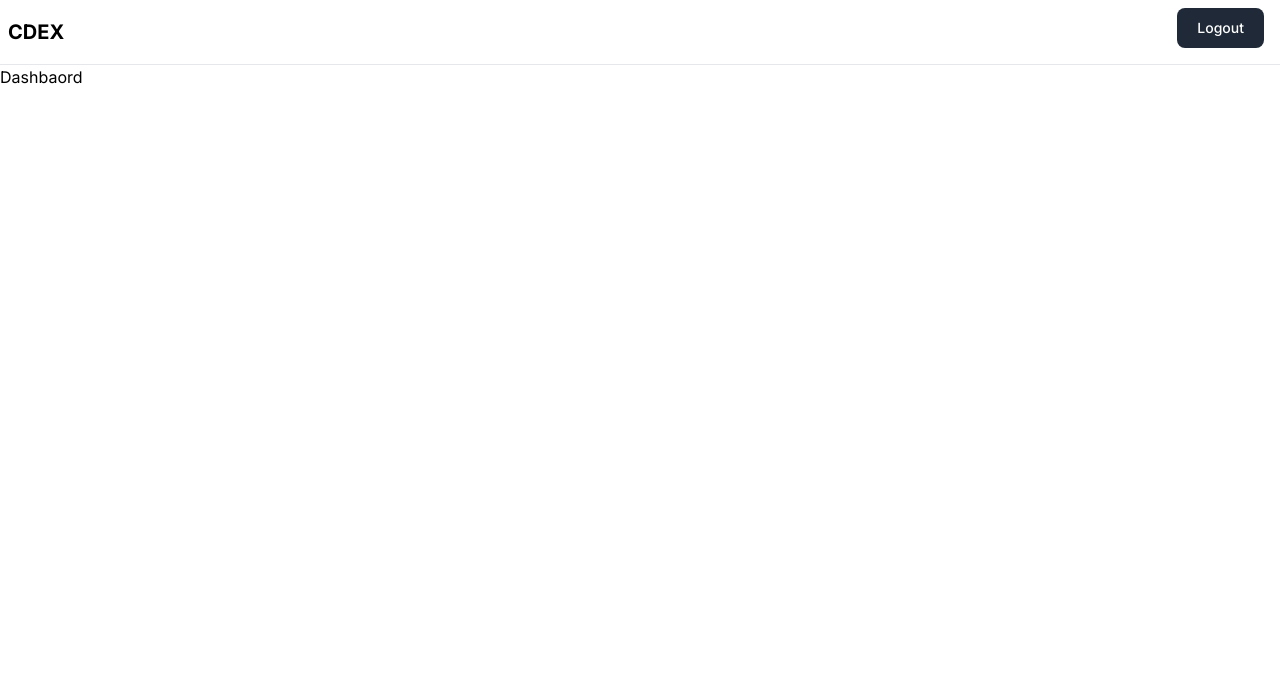
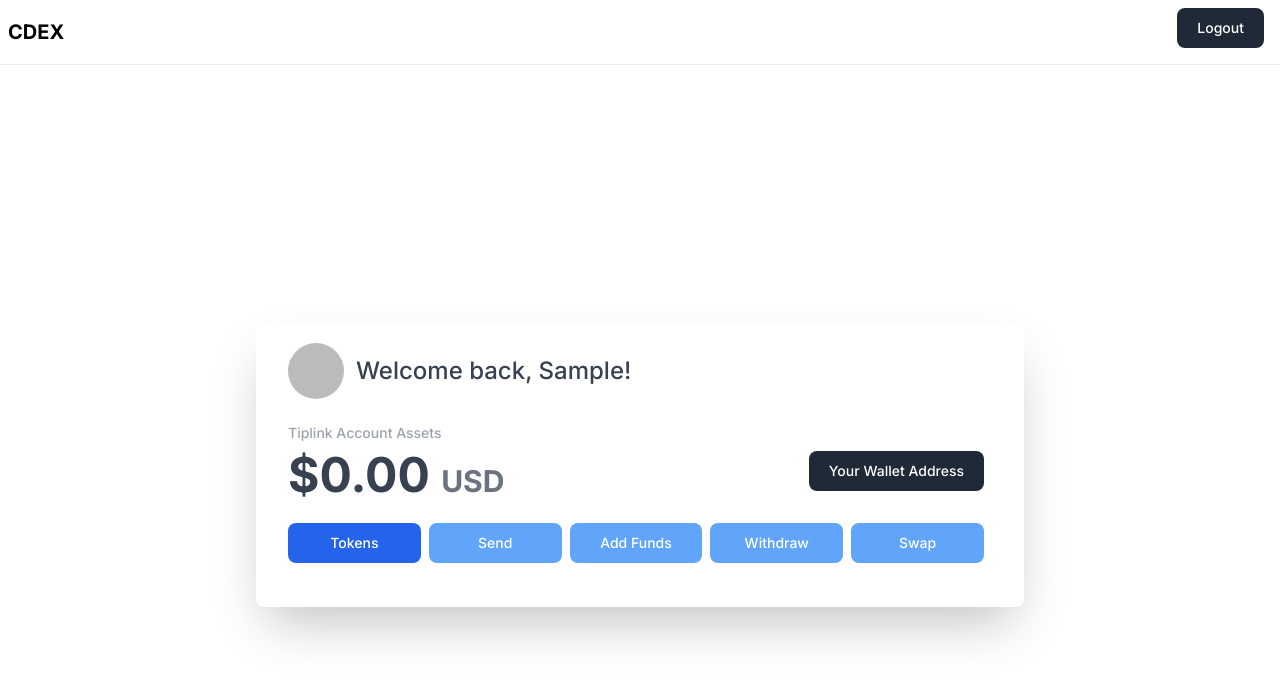
Before and after one commit to Parikshit2001/cdex, a Next.js app: page /dashboard in a window 1280 px wide. Shown: the top 680 px of the page. Built offline with nearby package versions, Linux system fonts and the light colour scheme; no server answers; sample sign-in values are in the browser's storage.

Commit message:
Improved Dashboard Page UI

```diff
--- a/app/components/Button.tsx
+++ b/app/components/Button.tsx
@@ -51,8 +51,8 @@ export const TabButton = ({
   return (
     <button
       type="button"
-      className={`w-full text-white hover:bg-blue-800 focus:ring-4 focus:ring-blue-300 font-medium rounded-lg text-sm px-5 py-2.5 me-2 mb-2 ${
-        active ? "bg-blue-500" : "bg-blue-300"
+      className={`w-full text-white font-medium rounded-lg text-sm px-5 py-2.5 me-2 mb-2 ${
+        active ? "bg-blue-600 hover:bg-blue-700" : "bg-blue-400 hover:bg-blue-500"
       }`}
       onClick={onClick}
     >
--- a/app/components/Hero.tsx
+++ b/app/components/Hero.tsx
@@ -1,3 +1,4 @@
+"use client"
 import { signIn, useSession } from "next-auth/react";
 import { SecondaryButton } from "./Button";
 import { useRouter } from "next/navigation";
--- /dev/null
+++ b/app/components/Loading.tsx
@@ -0,0 +1,27 @@
+export const Loading = ({ className = "" }: { className?: string }) => {
+  return (
+    <div className={`w-full h-full ${className}`}>
+      <div className="h-screen flex items-center justify-center">
+        <div role="status">
+          <svg
+            aria-hidden="true"
+            className="w-8 h-8 text-gray-200 animate-spin dark:text-gray-600 fill-blue-600"
+            viewBox="0 0 100 101"
+            fill="none"
+            xmlns="http://www.w3.org/2000/svg"
+          >
+            <path
+              d="M100 50.5908C100 78.2051 77.6142 100.591 50 100.591C22.3858 100.591 0 78.2051 0 50.5908C0 22.9766 22.3858 0.59082 50 0.59082C77.6142 0.59082 100 22.9766 100 50.5908ZM9.08144 50.5908C9.08144 73.1895 27.4013 91.5094 50 91.5094C72.5987 91.5094 90.9186 73.1895 90.9186 50.5908C90.9186 27.9921 72.5987 9.67226 50 9.67226C27.4013 9.67226 9.08144 27.9921 9.08144 50.5908Z"
+              fill="currentColor"
+            />
+            <path
+              d="M93.9676 39.0409C96.393 38.4038 97.8624 35.9116 97.0079 33.5539C95.2932 28.8227 92.871 24.3692 89.8167 20.348C85.8452 15.1192 80.8826 10.7238 75.2124 7.41289C69.5422 4.10194 63.2754 1.94025 56.7698 1.05124C51.7666 0.367541 46.6976 0.446843 41.7345 1.27873C39.2613 1.69328 37.813 4.19778 38.4501 6.62326C39.0873 9.04874 41.5694 10.4717 44.0505 10.1071C47.8511 9.54855 51.7191 9.52689 55.5402 10.0491C60.8642 10.7766 65.9928 12.5457 70.6331 15.2552C75.2735 17.9648 79.3347 21.5619 82.5849 25.841C84.9175 28.9121 86.7997 32.2913 88.1811 35.8758C89.083 38.2158 91.5421 39.6781 93.9676 39.0409Z"
+              fill="currentFill"
+            />
+          </svg>
+          <span className="sr-only">Loading...</span>
+        </div>
+      </div>
+    </div>
+  );
+};
--- /dev/null
+++ b/app/components/ProfileCard.tsx
@@ -0,0 +1,113 @@
+"use client";
+
+import { useSession } from "next-auth/react";
+import { useRouter } from "next/navigation";
+import { useEffect, useState } from "react";
+import { Loading } from "./Loading";
+import { PrimaryButton, TabButton } from "./Button";
+
+type Tab = "tokens" | "send" | "add_funds" | "swap" | "withdraw";
+const tabs: { id: Tab; name: string }[] = [
+  { id: "tokens", name: "Tokens" },
+  { id: "send", name: "Send" },
+  { id: "add_funds", name: "Add Funds" },
+  { id: "withdraw", name: "Withdraw" },
+  { id: "swap", name: "Swap" },
+];
+
+export const ProfileCard = ({ publicKey }: { publicKey: string }) => {
+  const sesssion = useSession();
+  const router = useRouter();
+  const [selectedTab, setSelectedTab] = useState<Tab>("tokens");
+  console.log({ publicKey });
+
+  if (sesssion.status === "loading") {
+    return (
+      <div>
+        <Loading />
+      </div>
+    );
+  }
+
+  if (!sesssion.data?.user) {
+    router.push("/");
+    return null;
+  }
+
+  return (
+    <div className="w-full h-screen flex flex-col items-center justify-center">
+      <div className="bg-white shadow-2xl py-5 px-8 rounded-lg w-full max-w-3xl">
+        <Greeting
+          image={sesssion.data.user.image ?? ""}
+          name={sesssion.data.user.name ?? ""}
+        />
+        <Balance />
+        {/* <Assets /> */}
+        <div className="flex py-4 w-full">
+          {tabs.map((tab) => (
+            <TabButton
+              key={tab.id}
+              active={tab.id === selectedTab}
+              onClick={() => setSelectedTab(tab.id)}
+            >
+              {tab.name}
+            </TabButton>
+          ))}
+        </div>
+      </div>
+    </div>
+  );
+};
+
+function Greeting({ image, name }: { image: string; name: string }) {
+  return (
+    <div className="">
+      <div className="flex items-center">
+        <img
+          className="rounded-full w-14 h-14 mr-3"
+          src={image}
+          alt="User profile Image"
+        />
+        <h1 className="text-2xl text-gray-700 font-medium">
+          Welcome back, {name.split(" ")[0]}!
+        </h1>
+      </div>
+    </div>
+  );
+}
+
+function Balance() {
+  const [copied, setCopied] = useState(false);
+
+  useEffect(() => {
+    if (copied) {
+      let timeout = setTimeout(() => {
+        setCopied(false);
+      }, 3000);
+      return () => {
+        clearTimeout(timeout);
+      };
+    }
+  }, [copied]);
+
+  return (
+    <div className="flex flex-col mt-6">
+      <div>
+        <p className="text-sm text-gray-400 font-medium">Tiplink Account Assets</p>
+      </div>
+      <div className="flex justify-between items-center py-2">
+        <h2 className="text-5xl font-bold text-gray-700">${"0.00"} <span className="text-gray-500 text-3xl">USD</span></h2>
+        <PrimaryButton
+          onClick={() => {
+            navigator.clipboard.writeText("0.00");
+            setCopied(true);
+          }}
+        >
+          {copied ? "Copied" : "Your Wallet Address"}
+        </PrimaryButton>
+      </div>
+    </div>
+  );
+}
+
+function Assets() {}
--- a/app/dashboard/page.tsx
+++ b/app/dashboard/page.tsx
@@ -1,5 +1,11 @@
+import { ProfileCard } from "../components/ProfileCard";
+
 function page() {
-  return <div>Dashbaord</div>;
+  return (
+    <div>
+      <ProfileCard publicKey="" />
+    </div>
+  );
 }
 
 export default page;
--- a/app/page.tsx
+++ b/app/page.tsx
@@ -1,10 +1,6 @@
-"use client";
-import { useSession } from "next-auth/react";
 import Hero from "./components/Hero";
 
 export default function Home() {
-  const session = useSession();
-  console.log(session);
   return (
     <div>
       <Hero />
```
